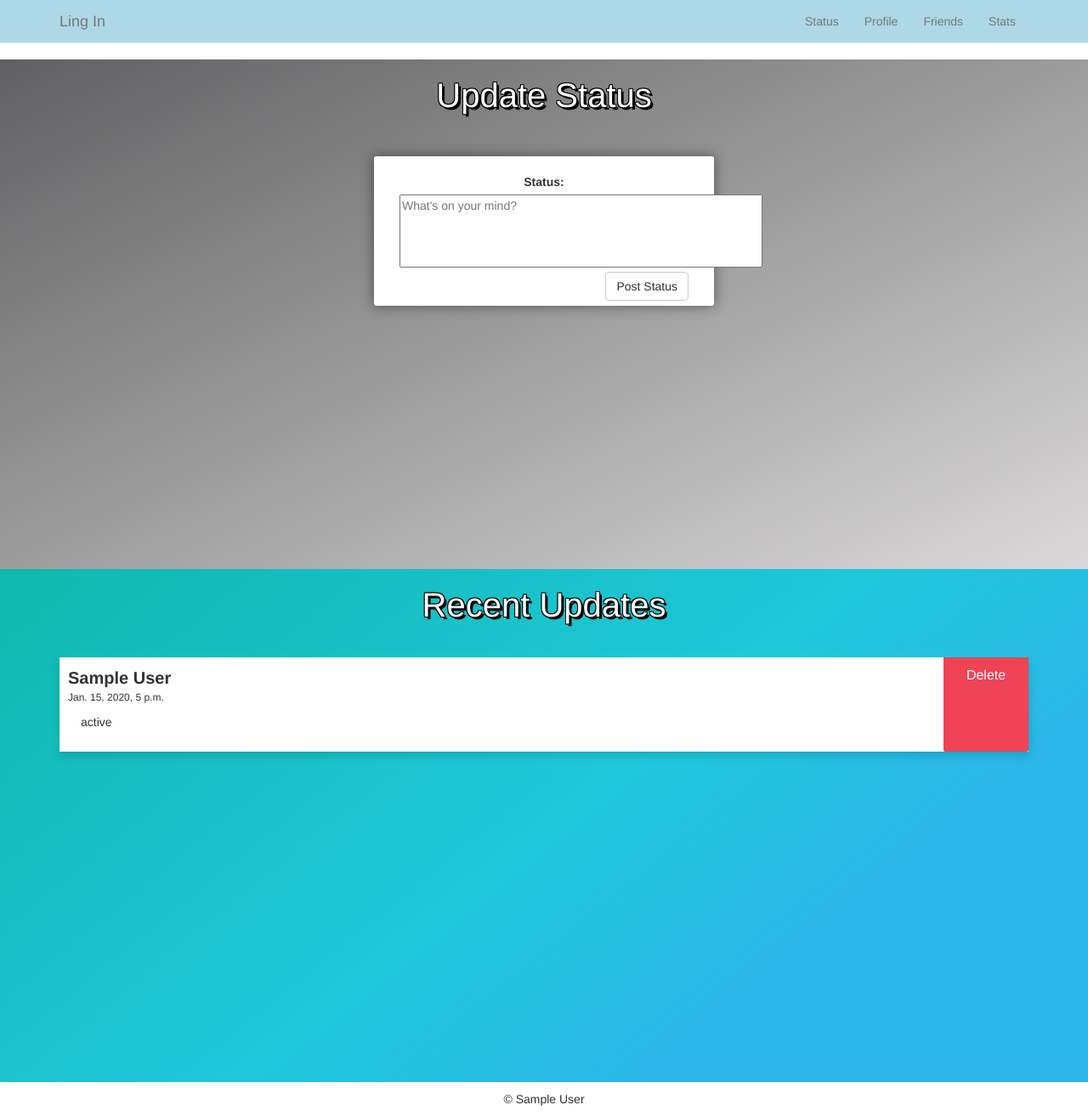
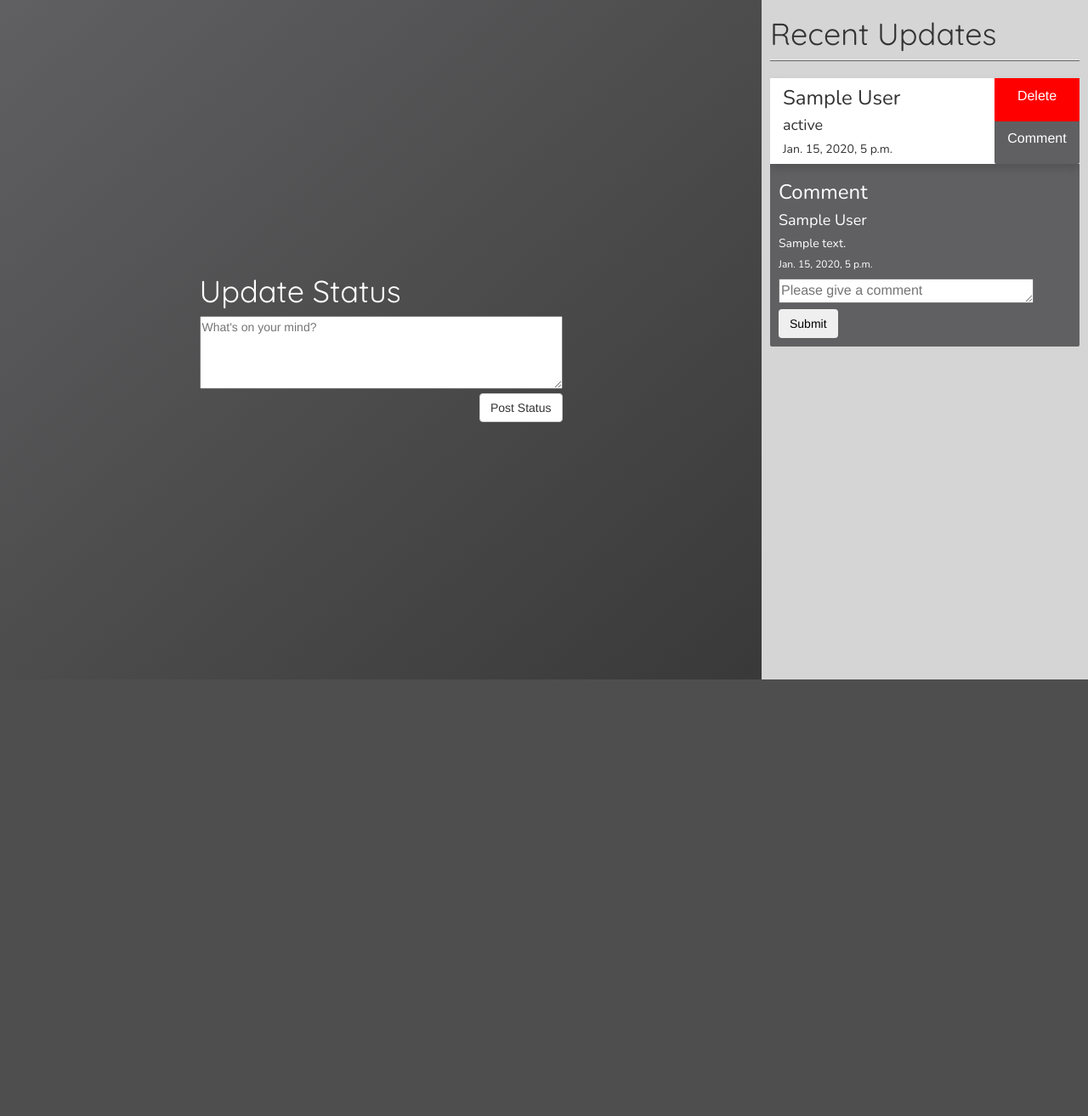
Before and after one commit to Mochaul/ppw-assignment-1, a Django app: template ntaps_update_status/templates/update_status/update_status.html in a window 1280 px wide. Shown: the whole page at 85% size. After the commit the page ends 800 px from the top, so only its background shows below. Run offline with Django 3.2, Linux system fonts and the light colour scheme; tables that the repository leaves empty hold one stand-in row (values such as "Sample post"); the template is opened without the code that fills it: values that come from a table or form of the project are taken from there, most other values are stand-ins (such as "Sample title", 1, 10 or a date in 2020); parts of the project's set-up code (start-up, migrations or seed data) failed here and were passed over; some libraries are stand-ins or nearby versions.

Commit message:
add comment delete function

```diff
--- a/ntaps_update_status/forms.py
+++ b/ntaps_update_status/forms.py
@@ -14,4 +14,18 @@ class Status_Form(forms.Form):
 
     #name = forms.CharField(label='Nama', required=False, max_length=27, empty_value='Anonymous', widget=forms.TextInput(attrs=attrs))
     #email = forms.EmailField(required=False, widget=forms.EmailInput(attrs=attrs))
-    status = forms.CharField(widget=forms.Textarea(attrs=description_attrs), required=True)
+    status = forms.CharField(widget=forms.Textarea(attrs=description_attrs), required=True, label='')
+
+
+class Comment_Form(forms.Form):
+    error_messages ={
+        'required':'Tolong isi comment'
+    }
+    description_attrs ={
+        'type':'text',
+        'cols':30,
+        'rows':1,
+        'class':'comment-form-textarea',
+        'placeholder':'Please give a comment'
+    }
+    comment = forms.CharField(widget=forms.Textarea(attrs=description_attrs), required=True, label='')
--- a/ntaps_update_status/static/css/update_status.css
+++ b/ntaps_update_status/static/css/update_status.css
@@ -1,213 +1,130 @@
-body{
-  margin-top: 70px;
+h1 {
+  font-family: 'Quicksand', sans-serif;
+}
+h3 {
+  margin-top: 10px;
+  font-family: 'Nunito', sans-serif;
+}
+h4, h5, h6{
+  font-family: 'Nunito', sans-serif;
 }
 
-/* Custom navbar style */
-.navbar-static-top {
-  margin-bottom: 19px;
-}
-.navbar-default .navbar-nav>li>a {
-    cursor: pointer;
+.wrapper-page {
+  display: flex;
+  height: 100vh;
 }
 
-/* Textarea not resizeable */
-textarea {
-    resize:none
-}
-section{
-  min-height: 600px;
-}
-/* styling wrapper form */
-#input-list{
-  background: linear-gradient(to bottom right, #606062, #dbd9d9);
-}
-/* styling form */
-#input-list form{
-  width: 400px;
-  margin: 50px auto;
-  text-align: center;
-  position: relative;
-  z-index: 1;
-  background: white;
-  border: 0 none;
-  border-radius: 3px;
-  box-shadow: 0 0 15px 1px rgba(0, 0, 0, 0.4);
-  padding: 20px 30px;
-  box-sizing: border-box;
-  position: relative;
-}
-/* styling form input dan textarea, apakah arti dari tanda ',' ? */
-#input-list form > .todo-form-input, #input-list form > .todo-form-textarea{
-  padding: 15px;
-    border: 1px solid #ccc;
-    border-radius: 3px;
-    margin-bottom: 10px;
-    width: 100%;
-    box-sizing: border-box;
-    color: #2C3E50;
-    font-size: 13px;
-}
-/* styling footer */
-footer p{
-  text-align: center;
-  padding-top: 10px;
+.wrapper-kiri {
+  background: linear-gradient(to bottom right, #606062, #393939);
+  width: 70%;
+
+  display: flex;
+  justify-content: center;
+  align-items: center;
 }
 
-/* styling responsive max-width menandakan bahwa rule css ini hanya akan bekerja untuk layar dengan maksimal 768px, jika lebih dari 768px maka rule ini diabaikan */
-@media only screen and (max-width: 768px) {
-  #input-list form {
-      width: 75%;
-  }
+.wrapper-kanan {
+  background-color: #D5D5D5;
+  width: 30%;
 }
 
-#input-list{
-  background: linear-gradient(to bottom right, #606062, #dbd9d9);
+.wrapper-content {
+  margin: 10px;
 }
 
-#input-list .input-list-title{
-  font-size: 40px;
-  margin-bottom: 1em;
-  color: white;
-  text-shadow: 3px 3px 0 #000, -1px -1px 0 #000, 1px -1px 0 #000, -1px 1px 0 #000, 1px 1px 0 #000;
-  text-align: center;
+.form-main {
+  width: 500px;
 }
 
-#input-list form > .todo-form-input, #input-list form > .todo-form-textarea{
-  padding: 15px;
-    border: 1px solid #ccc;
-    border-radius: 3px;
-    margin-bottom: 10px;
-    width: 100%;
-    box-sizing: border-box;
-    color: #2C3E50;
-    font-size: 13px;
+.scrollable {
+  height: 600px;
+  overflow-y: scroll;
 }
 
-#my-list{
-  background: linear-gradient(141deg, #0fb8ad 0%, #1fc8db 51%, #2cb5e8 75%);
-}
-#my-list .my-list-title{
-  font-size: 40px;
-  margin-bottom: 1em;
-  color: white;
-  text-shadow: 3px 3px 0 #000, -1px -1px 0 #000, 1px -1px 0 #000, -1px 1px 0 #000, 1px 1px 0 #000;
-  text-align: center;
-}
-
-.status-list{
-  background: #fff;
-  position: relative;
-  z-index: 15;
-  margin-bottom: 60px;
-  -webkit-box-shadow: 0 5px 10px 0 rgba(0, 0, 0, 0.15);
-  -moz-box-shadow: 0 5px 10px 0 rgba(0, 0, 0, 0.15);
-  -o-box-shadow: 0 5px 10px 0 rgba(0, 0, 0, 0.15);
-  box-shadow: 0 5px 10px 0 rgba(0, 0, 0, 0.15);
-  transition: 0.5s all;
-  -webkit-transition: 0.5s all;
-  -moz-transition: 0.5s all;
-  -o-transition: 0.5s all;
-}
-.status-list:after{
-    content:"";
-    display:block;
-    height:25px; /* Which is the padding of div.container */
-    background: #fff;
-}
-.flex{
+.flex-list {
   display: flex;
-  flex-direction: row;
-  flex-wrap: wrap;
-  justify-content: flex-start;
-  align-items: flex-start;
-  align-content: flex-start;
-  margin-right: -15px;
-  margin-left: -15px;
-  overflow-y: scroll;
-  height: 500px;
+  flex-direction: column;
 }
 ::-webkit-scrollbar {
     width: 0px;
     background: transparent; /* make scrollbar transparent */
 }
 
-.flex-item{
+.flex-list-item {
   padding: 0 15px;
   flex-grow: 0;
   flex-shrink: 0;
   flex-basis: 100%;
-  flex-flow: row wrap;
 }
 
-@media only screen and (max-width: 768px) {
-   .flex-item{
-     padding : 0 15px;
-     flex-grow: 0;
-     flex-shrink: 0;
-     flex-basis: auto;
-     width: 100%;
-     flex-flow: row wrap;
-   }
-
- }
-
-.status-list:hover {
-   -webkit-box-shadow: 5px 5px 15px 0 rgba(0, 0, 0, 0.5);
-   -moz-box-shadow: 5px 5px 15px 0 rgba(0, 0, 0, 0.5);
-   -o-box-shadow: 5px 5px 15px 0 rgba(0, 0, 0, 0.5);
-   box-shadow: 5px 5px 15px 0 rgba(0, 0, 0, 0.5);
-   -webkit-transform: translate(0, -5px);
-   -moz-transform: translate(0, -5px);
-   -o-transform: translate(0, -5px);
-   transform: translate(0, -5px);
- }
-
-.status-list:hover .status-list-delete{
-  -webkit-transform: translate(-500px, 0);
-   -moz-transform: translate(-500px, 0);
-   -o-transform: translate(-500px, 0);
-   transform: translate(-500px, 0);
+.friend-list-item {
+  text-align: left;
+  background: #fff;
+  position: relative;
+  /*margin-bottom: 10px;*/
+  margin-top: 10px;
+  box-shadow: 0 5px 10px 0 rgba(0, 0, 0, 0.15);
+  word-wrap: break-word;
 }
 
-.status-list .status-list-delete:hover{
-  -webkit-animation: neon 1.5s ease-in-out infinite alternate;
-}
-@-webkit-keyframes neon {
-  from {
-    box-shadow: 0 0 0px #e45;
-  }
-  to {
-    box-shadow: 0 0 10px #e45, 0 0 20px #e45, 0 0 30px #e45, 0 0 40px #e45, 0 0 70px #e45, 0 0 80px #e45, 0 0 100px #e45, 0 0 150px #e45;
-  }
+.input-text {
+  height: 50px;
+  width: 100%;
+  margin-bottom: 10px;
+  border-radius: 5px;
+  border: none;
+  line-height: 40px;
+  padding-left: 15px;
+  font-size: 18px;
 }
 
-.status-list .status-list-name {
-  font-size: 20px;
-  font-weight: 700;
-  padding: 10px 10px 0;
-  z-index: 17;
+.input-text-inline-button {
+  height: 50px;
+  width: 80%;
+  margin-bottom: 10px;
+  border-radius: 5px 0px 0px 5px;
+  border: none;
+  padding-left: 15px;
+  font-size: 18px;
 }
-.status-list .status-list-time {
-  font-size: 12px;
-  padding: 0 10px;
-  z-index: 16;
+
+.inline-button {
+  height: 50px;
+  width: 20%;
+  font-size: 18px;
+  border-radius: 0px 5px 5px 0px;
+  border: none
 }
-.status-list .status-list-status {
-  padding: 10px 25px;
-  z-index: 0;
-  background: #fff;
-  height: 30px;
-  text-align: justify;
-  overflow: auto;
+
+.text-white {
+  color: #FFFFFF;
 }
-.status-list .status-list-delete {
+
+.divider {
+  height: 1px;
+  width:100%;
+  display:block;
+  margin: 10px 0;
+  overflow: hidden;
+  background-color: #606062;
+}
+
+.error {
+    border-radius: 5px;
+    padding: 10px;
+    background-color: #f2dede; /* Red */
+    color: #a94442;
+    margin-bottom: 10px;
+}
+.flex-list-item-comment {
   text-align: center;
-  background: #e45;
+  vertical-align: middle;
+  background: #606062;
   color: #fff;
   padding: 10px;
   font-size: 16px;
   width: 100px;
-  height: 100%;
+  height: 50%;
   right: 0px;
   position: absolute;
   cursor: pointer;
@@ -221,6 +138,56 @@ footer p{
   -o-transition: all 0.3s ease;
   transition: all 0.3s ease;
 }
-.status-list .status-list-delete {
+.flex-list-item-comment {
   bottom: 0px;
 }
+.flex-list-item-delete {
+  text-align: center;
+  vertical-align: middle;
+  background: red;
+  color: #fff;
+  padding: 10px;
+  font-size: 16px;
+  width: 100px;
+  height: 50%;
+  right: 0px;
+  position: absolute;
+  cursor: pointer;
+  z-index: 0;
+  -webkit-border-radius: 0 0px 2px 2px;
+  -moz-border-radius: 0 0px 2px 2px;
+  -o-border-radius: 0 0px 2px 2px;
+  border-radius: 0 0px 2px 2px;
+  -webkit-transition: all 0.3s ease;
+  -moz-transition: all 0.3s ease;
+  -o-transition: all 0.3s ease;
+  transition: all 0.3s ease;
+}
+.flex-list-item-delete {
+  bottom: 50px;
+}
+
+.comment-section{
+  background: #606062;
+  color: #fff;
+  padding: 10px;
+  font-size: 16px;
+  /*width: 100px;
+  height: 50%;*/
+  right: 0px;
+  /*position: absolute;*/
+  cursor: pointer;
+  z-index: 0;
+  -webkit-border-radius: 0 0px 2px 2px;
+  -moz-border-radius: 0 0px 2px 2px;
+  -o-border-radius: 0 0px 2px 2px;
+  border-radius: 0 0px 2px 2px;
+  -webkit-transition: all 0.3s ease;
+  -moz-transition: all 0.3s ease;
+  -o-transition: all 0.3s ease;
+  transition: all 0.3s ease;
+}
+
+.comment-section-comment{
+  margin-bottom: 10px;
+}
--- a/ntaps_update_status/templates/update_status/layout/base.html
+++ b/ntaps_update_status/templates/update_status/layout/base.html
@@ -6,45 +6,32 @@
     <meta charset="utf-8">
     <meta name="viewport" content="width=device-width, initial-scale=1">
     <meta http-equiv="X-UA-Compatible" content="IE=edge">
-    <meta name="description" content="UPDATE STATUS">
-    <meta name="author" content="{{author}}">
+    <meta name="description" content="Update Status">
+    <meta name="author" content="">
+    <!-- bootstrap csss -->
     <link href="//netdna.bootstrapcdn.com/bootstrap/3.1.1/css/bootstrap.min.css" rel="stylesheet">
     <link rel="stylesheet" type="text/css" href="{% static 'css/update_status.css' %}" />
+    <link href="https://fonts.googleapis.com/css?family=Nunito|Quicksand" rel="stylesheet">
     <title>
-        {% block title %} Ling In {% endblock %}
+        Ntaps!
     </title>
 </head>
+
 <body>
     <header>
-        {% include "update_status/partials/header.html" %}
+        <!-- {% include "add_friend/partials/header.html" %} -->
     </header>
     <content>
-            {% block content %}
-            {% endblock %}
+        {% block content %}
+            <!-- content goes here -->
+        {% endblock %}
     </content>
     <footer>
-        {% block footer %}
-        {% include "update_status/partials/footer.html" %}
-        {% endblock %}
+            <!-- <p>This is a footer</p> -->
     </footer>
 
+    <!-- Jquery n Bootstrap Script -->
     <script src="https://ajax.googleapis.com/ajax/libs/jquery/3.2.1/jquery.min.js"></script>
     <script type="application/javascript" src="https://maxcdn.bootstrapcdn.com/bootstrap/3.3.7/js/bootstrap.min.js"></script>
-    <script type="application/javascript">
-      $(function() {
-          $('a[href*="#"]:not([href="#"])').click(function() {
-            if (location.pathname.replace(/^\//,'') == this.pathname.replace(/^\//,'') && location.hostname == this.hostname) {
-              var target = $(this.hash);
-              target = target.length ? target : $('[name=' + this.hash.slice(1) +']');
-              if (target.length) {
-                $('html, body').animate({
-                  scrollTop: target.offset().top - 55
-                }, 1000);
-                return false;
-              }
-            }
-          });
-        });
-    </script>
 </body>
 </html>
--- a/ntaps_update_status/templates/update_status/update_status.html
+++ b/ntaps_update_status/templates/update_status/update_status.html
@@ -1,42 +1,64 @@
 {% extends "update_status/layout/base.html" %}
 
 {% block content %}
-<section name="input-list" id="input-list">
-    <div class="container">
-        <h2 class="input-list-title"> Update Status</h2>
-        <form id="form" method="POST" action="{% url 'update_status:add_status' %}">
+<div class="wrapper-page">
+    <div class="wrapper-kiri">
+        <div class="wrapper-content">
+        <h1 class="text-white">Update Status</h1>
+        <form id="form" method="POST" action="{% url 'update_status:add_status' %}" style="border-radius: 5px">
             {% csrf_token %}
             {{ status_form }}
             <br>
             <button type="submit" class="btn btn-default" style="float: right;">Post Status</button>
             <br>
         </form>
+        </div>
     </div>
-</section>
-
-<section name="my-list" id="my-list">
-    <div class="container">
-        <h2 class="my-list-title">Recent Updates</h2>
-        <div class="flex">
+    <div class="wrapper-kanan">
+        <div class="wrapper-content">
+        <h1> Recent Updates</h1>
+        <hr class="divider">
+        <div class="scrollable">
+        <div class="flex-list">
             {% for i in status %}
-            <div class="flex-item">
-                <div class="status-list">
-                    <div class="status-list-name">
-                    {{author}}
-                    </div>
-                <div class="status-list-time">
-                    {{i.created_date}}
+            <div class="flex-list-item friend-list-item">
+                <!-- <img class="img-circle" src="https://vignette.wikia.nocookie.net/spongebob/images/9/95/Hash.jpg/revision/latest?cb=20120624212303" alt = "Me" style="width: 50px; height: 50px;"> -->
+                <h3>{{author}}</h3>
+                <h4>{{i.status}}</h4>
+                <h5>{{i.created_date}}</h5>
+                <div class="flex-list-item-comment">
+                    <div class="flex-list-item-comment-button" data-id="{{data.id}}">Comment</div>
                 </div>
-                <div class="status-list-status">
-                    {{i.status}}
-                </div>
-                <div class="status-list-delete">
-                    <div class="status-list-delete-button" data-id="{{data.id}}">Delete</div>
+                <div class="flex-list-item-delete">
+                    <div class="flex-list-item-delete-button" data-id="{{i.id}}"><a href="{% url 'update_status:delete_status' object_id=i.id%}" style="color: white">Delete</a></div>
                 </div>
             </div>
-      </div>
-      {% endfor %}
+                <div class="flex-list-item-comment-section">
+                    <div class="comment-section">
+                        <div class="comment-section-comment">
+                            <h3>Comment</h3>
+                            {% if i.comment_set.all %}
+                                {% for comment in i.comment_set.all %}
+                                    <h4>{{author}}</h4>
+                                    <h5>{{comment.comment}}</h5>
+                                    <h6>{{comment.created_date}}</h6>
+                                {% endfor %}
+                            {% endif %}
+                        </div>
+                        <div class="comment-section-form">
+                        <form id="form" method="POST" action="{% url 'update_status:add_comment' pk=i.id%}" style="color: black">
+                            {% csrf_token %}
+                            {{ comment_form }}
+                            <input id="submit" type="submit" class="btn" value="Submit" style="bottom: -10px">
+                            <br>
+                        </form>
+                        </div>
+                    </div>
+                </div>
+            {% endfor %}
+        </div>
+        </div>
     </div>
-  </div>
-</section>
+    </div>
+</div>
 {% endblock %}
--- a/ntaps_update_status/urls.py
+++ b/ntaps_update_status/urls.py
@@ -1,7 +1,11 @@
-from .views import index, add_status
+from .views import index, add_status, add_comment, delete_status
 from django.conf.urls import url
 
 urlpatterns = [
 	url(r'^$', index, name='index'),
-	url(r'^add_status', add_status, name='add_status')
+	url(r'^add_status', add_status, name='add_status'),
+	#url(r'^add_comment', add_comment, name='add_comment'),
+	#url(r'^add_comment/(?P<pk>\d+)/comment/$', add_comment, name='add_comment'),
+	url(r'^add_comment/(?P<pk>[0-9]+)/$', add_comment, name='add_comment'),
+	url(r'^delete_status/(?P<object_id>[0-9]+)',delete_status,name='delete_status'),
 ]
```
Also changed, not shown: ntaps_update_status/models.py (+8 -0 lines), ntaps_update_status/views.py (+27 -4 lines), ntaps_update_status/migrations/0002_comment.py (added), ntaps_update_status/migrations/0003_auto_20171012_2316.py (added).
